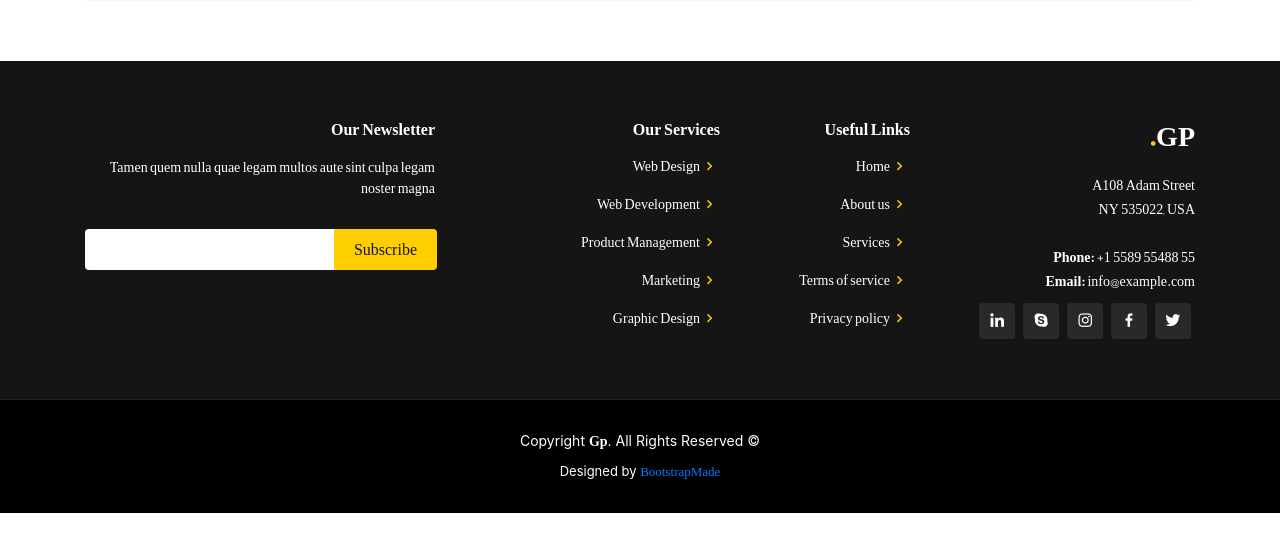
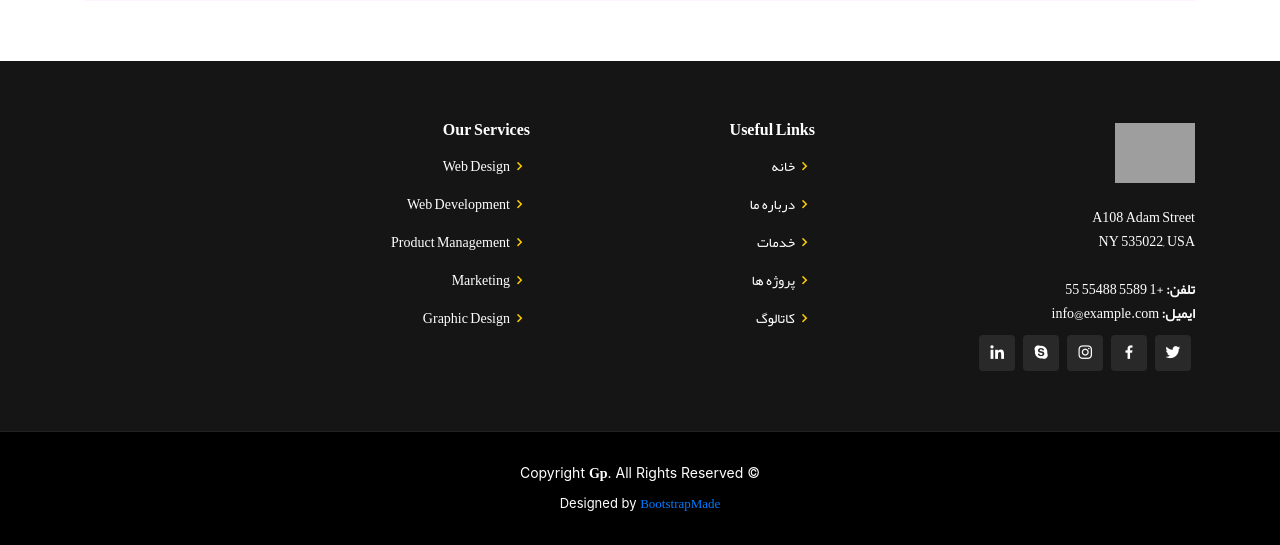
Before and after one commit to miladzeinali/ftsco, a Django app: page /products/cylinderhandlers/1/ in a window 1280 px wide. Shown: the part 887-1432 px from the top of the page. Before the commit the page ends 1400 px from the top, so only its background shows below. Run offline with Django 3.2, Linux system fonts and the light colour scheme; data comes from the database, SQL or seed files in the repository; some libraries are stand-ins or nearby versions; grey boxes are pictures that could not be loaded.

Commit message:
change footer and catalog in _services.html and  contact --sadegh

```diff
--- a/FtskCo/static/css/style.css
+++ b/FtskCo/static/css/style.css
@@ -457,8 +457,8 @@ section {
 
 .services .icon-box .icon {
     margin: 0 auto;
-    width: 64px;
-    height: 64px;
+    width: 200px;
+    height: 100px;
     background: #ffce00;
     border-radius: 4px;
     display: flex;
@@ -468,9 +468,10 @@ section {
     transition: 0.3s;
 }
 
-.services .icon-box .icon i {
+.services .icon-box .icon img {
     color: #151515;
-    font-size: 28px;
+    width: 200px;
+    height: 100px;
     transition: ease-in-out 0.3s;
 }
 
@@ -486,7 +487,7 @@ section {
 }
 
 .services .icon-box h4 a:hover {
-    color: #ffc451;
+    color: #ffce00;
 }
 
 .services .icon-box p {
@@ -589,13 +590,14 @@ section {
     font-size: 20px;
     background: #ffce00;
     color: #151515;
-    float: left;
+    float: right;
     width: 44px;
     height: 44px;
     display: flex;
     justify-content: center;
     align-items: center;
     border-radius: 4px;
+    margin-left: 5px;
     transition: all 0.3s ease-in-out;
 }
 
@@ -727,7 +729,15 @@ section {
 #footer .footer-top .footer-info {
     margin-bottom: 30px;
 }
-
+#footer .footer-top .footer-info .logo img {
+    width: 80px;
+    font-size: 28px;
+    margin: 0 0 20px 0;
+    padding: 2px 0 2px 0;
+    line-height: 1;
+    font-weight: 700;
+    text-transform: uppercase;
+}
 #footer .footer-top .footer-info h3 {
     font-size: 28px;
     margin: 0 0 20px 0;
--- a/templates/partial/_about.html
+++ b/templates/partial/_about.html
@@ -8,7 +8,7 @@
                 <img src="{% static 'img/blog/single_blog_1.png' %}" class="img-fluid" alt="">
             </div>
             <div class="col-lg-6 pt-4 pt-lg-0  content" data-aos="fade-right" data-aos-delay="100">
-                <h3>Voluptatem dignissimos provident quasi corporis voluptates sit assumenda.</h3>
+                <h3>فناوران طیف گستر کویر</h3>
                 <p class="font-italic">
                     Lorem ipsum dolor sit amet, consectetur adipiscing elit, sed do eiusmod tempor incididunt ut labore
                     et dolore
--- a/templates/partial/_footer.html
+++ b/templates/partial/_footer.html
@@ -1,16 +1,19 @@
+{% load static %}
 <footer id="footer" class="">
     <div class="footer-top">
         <div class="container">
             <div class="row">
 
-          <div class="col-lg-3 col-md-6">
+                <div class="col-lg-4 col-md-6">
                     <div class="footer-info">
-              <h3>Gp<span>.</span></h3>
+                        <div class="logo">
+                            <a href=""><img src="{% static 'img/logo/logo1.png' %}" alt=""></a>
+                        </div>
                         <p>
                             A108 Adam Street <br>
                             NY 535022, USA<br><br>
-                <strong>Phone:</strong> +1 5589 55488 55<br>
-                <strong>Email:</strong> info@example.com<br>
+                            <strong>تلفن:</strong> +1 5589 55488 55<br>
+                            <strong>ایمیل:</strong> info@example.com<br>
                         </p>
                         <div class="social-links mt-3">
                             <a href="#" class="twitter"><i class="bx bxl-twitter"></i></a>
@@ -22,18 +25,18 @@
                     </div>
                 </div>
 
-          <div class="col-lg-2 col-md-6 footer-links">
+                <div class="col-lg-3 col-md-6 footer-links">
                     <h4>Useful Links</h4>
                     <ul>
-              <li><i class="bx bx-chevron-right"></i> <a href="#">Home</a></li>
-              <li><i class="bx bx-chevron-right"></i> <a href="#">About us</a></li>
-              <li><i class="bx bx-chevron-right"></i> <a href="#">Services</a></li>
-              <li><i class="bx bx-chevron-right"></i> <a href="#">Terms of service</a></li>
-              <li><i class="bx bx-chevron-right"></i> <a href="#">Privacy policy</a></li>
+                        <li><i class="bx bx-chevron-right"></i> <a href="#">خانه</a></li>
+                        <li><i class="bx bx-chevron-right"></i> <a href="#">درباره ما</a></li>
+                        <li><i class="bx bx-chevron-right"></i> <a href="#">خدمات</a></li>
+                        <li><i class="bx bx-chevron-right"></i> <a href="#">پروژه ها</a></li>
+                        <li><i class="bx bx-chevron-right"></i> <a href="#">کاتالوگ</a></li>
                     </ul>
                 </div>
 
-          <div class="col-lg-3 col-md-6 footer-links">
+                <div class="col-lg-5 col-md-6 footer-links">
                     <h4>Our Services</h4>
                     <ul>
                         <li><i class="bx bx-chevron-right"></i> <a href="#">Web Design</a></li>
@@ -42,15 +45,6 @@
                         <li><i class="bx bx-chevron-right"></i> <a href="#">Marketing</a></li>
                         <li><i class="bx bx-chevron-right"></i> <a href="#">Graphic Design</a></li>
                     </ul>
-          </div>
-
-          <div class="col-lg-4 col-md-6 footer-newsletter">
-            <h4>Our Newsletter</h4>
-            <p>Tamen quem nulla quae legam multos aute sint culpa legam noster magna</p>
-            <form action="" method="post">
-              <input type="email" name="email"><input type="submit" value="Subscribe">
-            </form>
-
                 </div>
 
             </div>
--- a/templates/webproduct/cylinderdetail.html
+++ b/templates/webproduct/cylinderdetail.html
@@ -40,7 +40,7 @@
                         </div>
                     </header>
                     <div class="row">
-                        <div class="col-lg-4 order-1 ">
+                        <div class="col-lg-4 col-md-5 order-1 ">
                             <div class="">
                                 <img class=""
                                      src="https://adjeygjfyo.cloudimg.io/width/768/x/https://technical-datasheet-api.manitou.com/api/media/8/2/6/c/826c51658cc0ee353a1e108530c2c7f029efd71d_manitou_card_construction_telehandler_MHT10130_main_visual.png"
@@ -48,7 +48,7 @@
                                      onerror="this.onerror = null;this.src = 'https://manitou.cloud.akeneo.com/media/cache/preview/8/2/6/c/826c51658cc0ee353a1e108530c2c7f029efd71d_manitou_card_construction_telehandler_MHT10130_main_visual.png';">
                             </div>
                         </div>
-                        <div class="col-lg-8 order-2 ">
+                        <div class="col-lg-8 col-md-7 order-2 ">
                             <table class="table table-striped ">
                                 <thead><p>{{ cylinderhandler.name }}</p></thead>
                                 <tbody>
```
Also changed, not shown: templates/partial/_services.html (+18 -24 lines), templates/partial/_slider_product.html (+25 -25 lines), 1 other file. Lines whose indentation alone changed are shown as unchanged.
